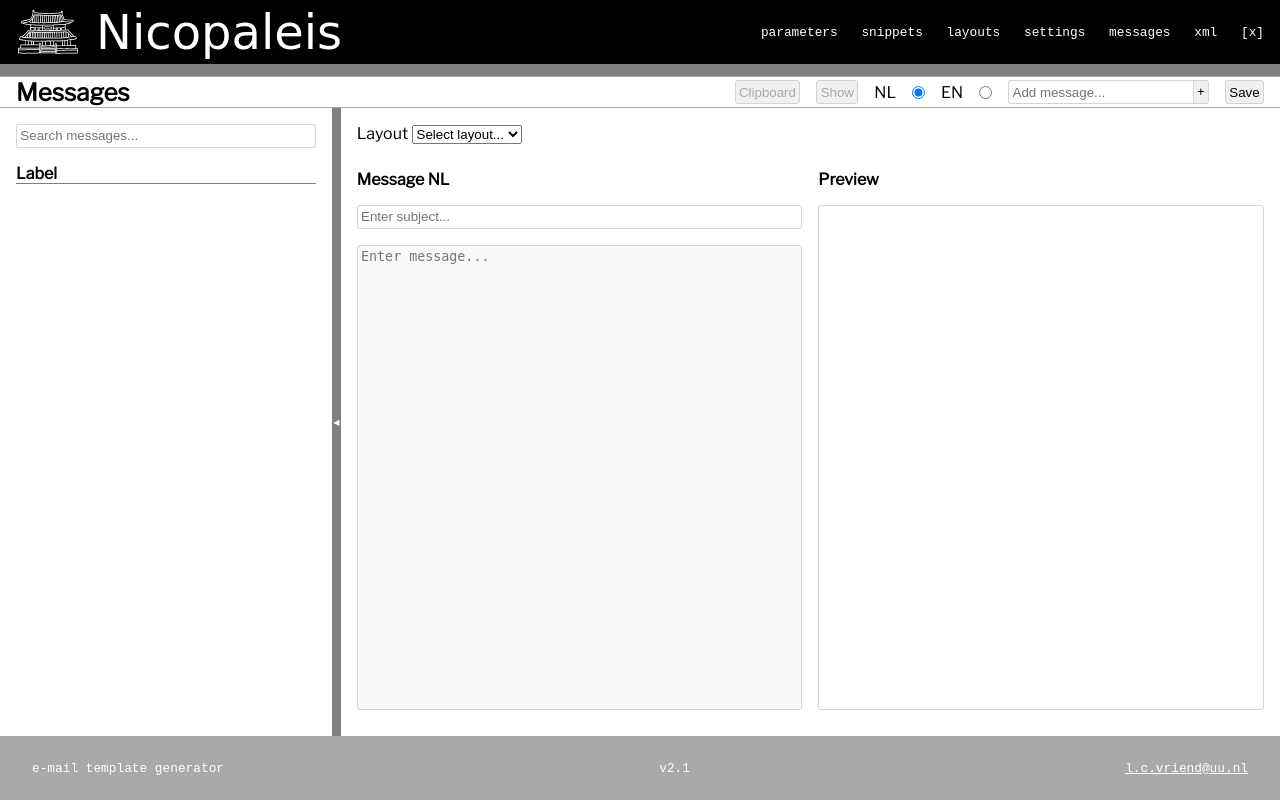
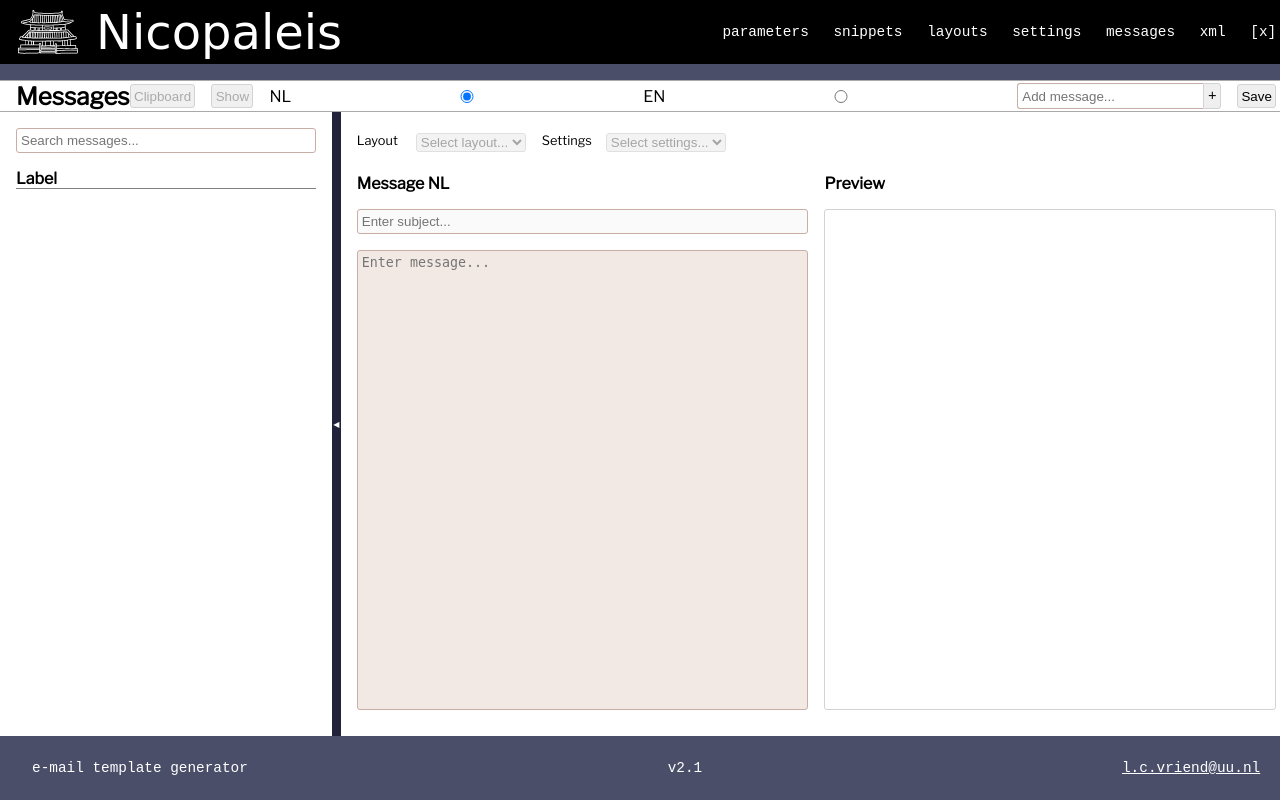
Before and after one commit to uu-asc/nicopaleis-email-templates, a Flask app: page /nicopaleis/messages/ in a window 1280 px wide. Run offline with Flask 2, Linux system fonts and the light colour scheme; data that the repository does not hold is empty; some web fonts are replaced.

Commit message:
Several loose updates

```diff
--- a/nicopaleis/static/scripts/entries.js
+++ b/nicopaleis/static/scripts/entries.js
@@ -15,7 +15,7 @@ function filterEntries() {
             let col = rows[i].getElementsByClassName('entry--label')[0].innerText.toLowerCase();
             let match;
             if (filter.startsWith('$')) {
-                match = (data[col][nameValNL].includes(filter)||data[col][nameValEN].includes(filter))
+                match = (data[col][valueName + '_nl'].includes(filter)||data[col][valueName + '_en'].includes(filter))
             } else {
                 match = col.indexOf(filter) > -1
             };
--- /dev/null
+++ b/nicopaleis/static/scripts/preview.js
@@ -0,0 +1,25 @@
+// RENDER MESSAGES
+for (let language of ['nl', 'en']) {
+    let body = document.getElementById(valueName + '_' + language);
+    body.onkeyup = () => render(language);
+}
+
+function render (language) {
+    let body = document.getElementById(valueName + '_' + language);
+    let preview = document.getElementById('preview_' + language);
+    preview.innerHTML = marked(prime(body.value, language));
+};
+
+function prime (string, language) {
+    // let stack = [parameters[language], snippets[language]];
+    for (let item of stack) {
+        let keys = Object.keys(item[language]);
+        keys.sort();
+        keys.reverse();
+        for (let key of keys) {
+            let regex = new RegExp('\\$' + key, 'g');
+            string = string.replace(regex, item[language][key]);
+        };
+    };
+    return string;
+};
--- a/nicopaleis/static/style.css
+++ b/nicopaleis/static/style.css
@@ -3,8 +3,14 @@
 
 
 :root {
-    --height-header: 108px;
+    --height-header: 112px;
     --height-footer: 64px;
+    --palette-shade0: #22223b;
+    --palette-shade1: #4a4e69;
+    --palette-shade2: #9a8c98;
+    --palette-shade3: #c9ada7;
+    --palette-shade4: #f2e9e4;
+
 }
 
 *,
@@ -74,10 +85,11 @@ header {
 
     .flash {
         display: flex;
+        flex-shrink: 0;
         justify-content: center;
         color: white;
-        background-color: gray;
-        height: 12px;
+        background-color: var(--palette-shade1);
+        height: 16px;
     }
     .page {
         padding: 0 16px;
@@ -94,6 +106,9 @@ header {
             align-items: center;
             gap: 16px;
         }
+            .actions > input {
+                width: 320px;
+            }
             .actions--add-entry {
                 display: flex;
             }
@@ -109,7 +124,10 @@ header {
 /* MAIN LAYOUT */
 main {
     grid-area: main;
+    height: 100%;
     display: flex;
+    flex: 1;
+    overflow: hidden;
 }
 
     /* NAVIGATION */
@@ -170,7 +188,7 @@ main {
         align-items: center;
         width: 12px;
         height: 100%;
-        background-color: gray;
+        background-color: var(--palette-shade0);
         color: white;
         font-size: 8px;
         cursor: pointer;
@@ -191,6 +209,38 @@ main {
         grid-template-columns: 1fr 1fr;
         gap: 16px;
     }
+    .value {
+        flex-grow: 1;
+        flex-shrink: 0;
+    }
+    .snippet {
+        display: grid;
+        height: calc(100vh - (var(--height-header) + var(--height-footer) + 88px));
+        grid-template-rows: 70% 30%;
+    }
+    .settings {
+        display: grid;
+        gap: 8px;
+        grid-template-columns: 1fr 2fr;
+        justify-items: start;
+    }
+    .settings > select {
+        width: 100%;
+    }
+    .options {
+        display: flex;
+        justify-items: center;
+    }
+        .options > div {
+            display: grid;
+            gap: 4px;
+            align-content: center;
+            margin-right: 16px;
+            grid-template-columns: 1fr 2fr;
+        }
+        .options > div > label {
+            font-size: 0.8em;
+        }
     .message {
         display: grid;
         grid-template-columns: 1fr 1fr;
@@ -259,7 +326,7 @@ footer {
     display: flex;
     justify-content: space-between;
     align-items: center;
-    background-color: darkgray;
+    background: var(--palette-shade1);
     color: white;
     padding: 2rem;
     bottom: 0;
@@ -270,19 +337,28 @@ footer a {
 
 /* STYLINGS */
 input,
-textarea,
-button {
-    padding: 0.25em;
-    border: 1px solid lightgray;
+textarea {
+    padding: 4px;
+    border: 1px solid var(--palette-shade3);
     border-radius: 3px;
 }
 textarea {
     width: 100%;
     height: calc(100% - 32px);
     resize: none;
+    flex-grow: 0;
+}
+textarea:disabled,
+textarea[disabled] {
+    background-color: var(--palette-shade4);
+}
+button {
+    padding: 0.25em;
+    border: 1px solid lightgray;
+    border-radius: 3px;
 }
 button:hover {
-    background-color: gray;
+    background-color: var(--palette-shade1);
     color: white;
     border: 1px solid darkgray;
 }
@@ -295,6 +371,12 @@ button[disabled]{
     background-color: #f0f0f0;
     color: #aaaaaa;
 }
+select {
+    border: 1px solid lightgray;
+    border-radius: 3px;
+    width: 100%;
+    height: 100%;
+}
 
 .button {
     display: flex;
@@ -302,19 +384,19 @@ button[disabled]{
     align-items: center;
     /* align-self: center; */
     padding: 1em;
-    background-color: #f0f0f0;
+    background-color: var(--palette-shade4);
     border: 1px solid lightgray;
     border-radius: 3px;
     text-decoration: none;
     color: black;
 }
 .button:hover {
-    background-color: gray;
+    background-color: var(--palette-shade1);
     color: white;
     border: 1px solid darkgray;
 }
 
 .monospace {
     font-family: 'Courier New', Courier, monospace;
-    font-size: 0.8em;
+    font-size: 0.9em;
 }
--- a/nicopaleis/templates/manager/layouts.html
+++ b/nicopaleis/templates/manager/layouts.html
@@ -14,7 +14,7 @@
 {% block editor %}
 <div class="editor">
     <div>
-        <div><b>Value</b></div>
+        <h4>Value</h4>
         <textarea id="value" class="layout" value="" placeholder="Enter {{ module[:-1] }}..." disabled></textarea>
     </div>
 </div>
--- a/nicopaleis/templates/manager/messages.html
+++ b/nicopaleis/templates/manager/messages.html
@@ -22,6 +22,7 @@
 
 {% block editor %}
 <div class="editor">
+    <div class="options">
         <div>
             <label>Layout</label>
             <select id="layout">
@@ -30,6 +31,16 @@
                 <option value="{{ layout }}">{{ layout }}</option>
                 {% endfor %}
             </select>
+        </div>
+        <div>
+            <label>Settings</label>
+            <select id="settings">
+                <option value="" selected disabled hidden>Select settings...</option>
+                {% for setting in settings %}
+                <option value="{{ setting }}">{{ setting }}</option>
+                {% endfor %}
+            </select>
+        </div>
     </div>
     {% for language in ['nl', 'en'] %}
     <div class="message" id="{{ language }}">
@@ -51,45 +62,19 @@
 
 {% block logic %}
 <script src="https://cdn.jsdelivr.net/npm/marked/marked.min.js"></script>
-
 <script>
-    const nameValNL = 'body_nl';
-    const nameValEN = 'body_en';
+    const valueName = 'body';
     const template =
     `<div class="entry--label">?</div>
     <button class="monospace" onclick="removeEntry(this)">x</button>`;
     const snippets = {{ snippets|tojson }};
     const parameters = {{ parameters|tojson }};
+    const stack = [parameters, snippets];
     const layouts = {{ layouts|tojson }};
     var langSetting = 'nl';
-
-
-    // RENDER MESSAGES
-    for (let language of ['nl', 'en']) {
-        let body = document.getElementById('body_' + language);
-        body.onkeyup = () => render(language);
-    }
-
-    function render (language) {
-        let body = document.getElementById('body_' + language);
-        let preview = document.getElementById('preview_' + language);
-        preview.innerHTML = marked(prime(body.value, language));
-    };
-
-    function prime (string, language) {
-        let stack = [parameters[language], snippets[language]];
-        for (let item of stack) {
-            let keys = Object.keys(item);
-            keys.sort();
-            keys.reverse();
-            for (let key of keys) {
-                let regex = new RegExp('\\$' + key, 'g');
-                string = string.replace(regex, item[key]);
-            };
-        };
-        return string;
-    };
-
+</script>
+<script src="{{ url_for('static', filename='scripts/preview.js') }}"></script>
+<script>
     function renderFull () {
         let key = document.getElementById('layout').value;
         let layout = layouts[key]['value'];
@@ -103,9 +88,9 @@
 
 
     // ACTIVATE SHOW BUTTON IF TEMPLATE IS FILLED
-    const layout = document.getElementById('layout');
+    const layout    = document.getElementById('layout');
     const clipboard = document.getElementById('clipboard')
-    const show = document.getElementById('show');
+    const show      = document.getElementById('show');
     show.disabled = true;
     clipboard.disabled = true;
     layout.addEventListener('change', function () {
```
Also changed, not shown: other parts of nicopaleis/static/style.css (+27 -5 lines), nicopaleis/templates/manager/snippets.html (+25 -9 lines). Lines whose indentation alone changed are shown as unchanged.
